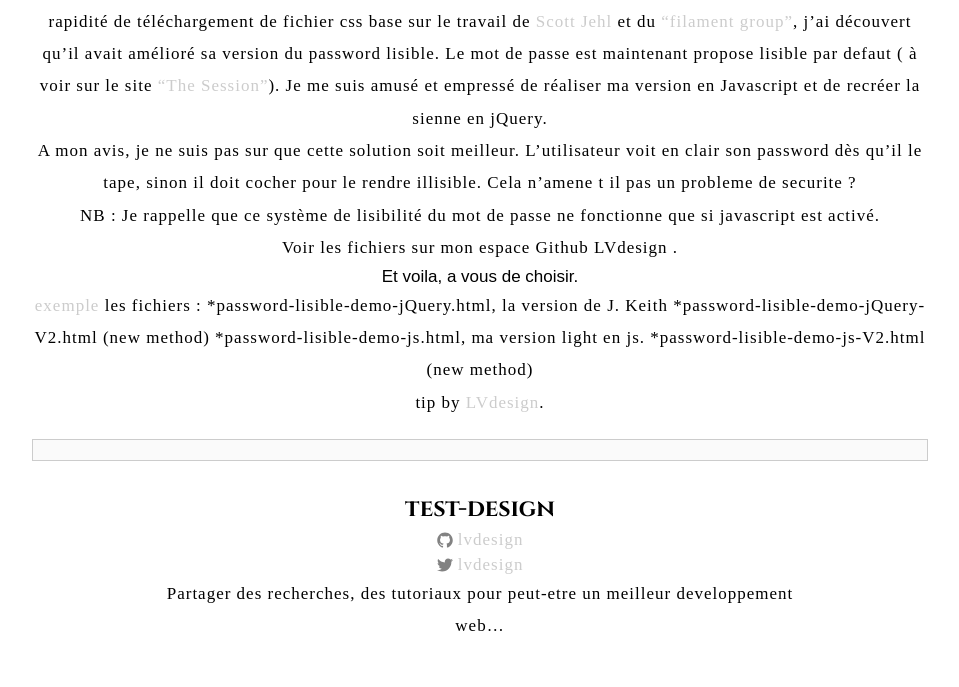
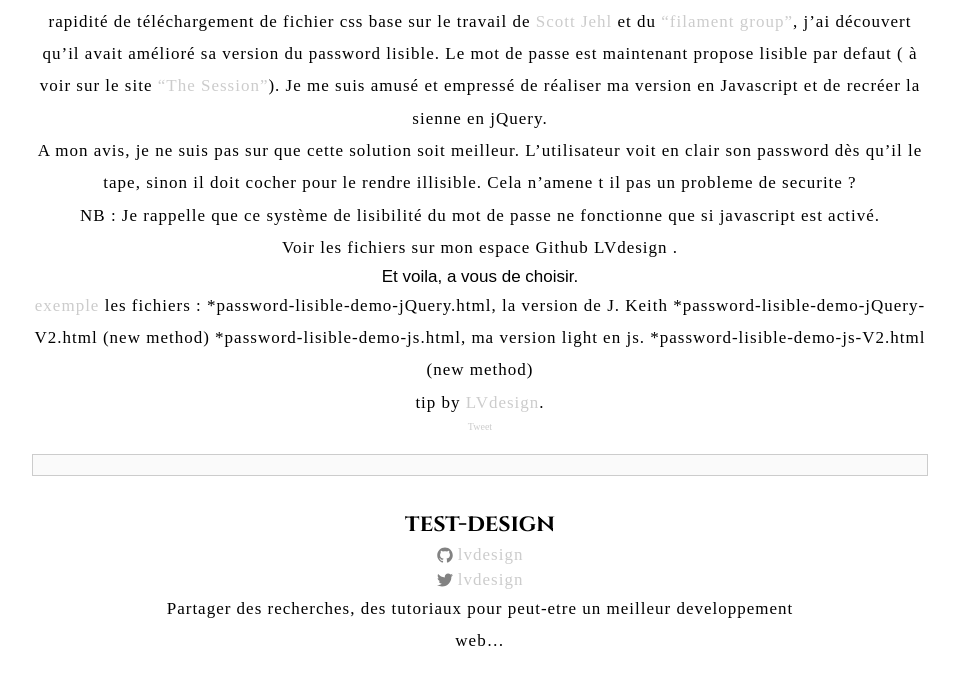
Before and after one commit to lvdesign/tips, a Jekyll site: the page built from _posts/2015-04-16-mot-de-passe-update.md, in a window 1280 px wide. Shown: the part 609-1296 px from the top of the page, without its empty margins (160-1119 px from the left). Built offline with Jekyll 4.4.1, drawn with Linux system fonts in a browser that asks for light colours; nearby versions of some CDN libraries; Markdown is read by kramdown in place of the engine named in the settings; comment, search, counter and statistics services are not loaded.

Commit message:
tweet
ajoutTweeeeeter

```diff
--- a/_layouts/post.html
+++ b/_layouts/post.html
@@ -11,6 +11,10 @@
   <article class="post-content">
     {{ content }}
     <p>tip by <a href="{{ page.posts-attribution-link }}">{{ page.posts-attribution }}</a>.</p>
+   <div class="Tweettweet">
+   <a href="https://twitter.com/share" class="twitter-share-button" data-via="lvdesign" data-count="none">Tweet</a>
+   <script>!function(d,s,id){var js,fjs=d.getElementsByTagName(s)[0],p=/^http:/.test(d.location)?'http':'https';if(!d.getElementById(id)){js=d.createElement(s);js.id=id;js.src=p+'://platform.twitter.com/widgets.js';fjs.parentNode.insertBefore(js,fjs);}}(document, 'script', 'twitter-wjs');</script>
+   </div>
 
 
    <footer>
@@ -32,6 +36,6 @@
   <noscript>Please enable JavaScript to view the <a href="https://disqus.com/?ref_noscript" rel="nofollow">comments powered by Disqus.</a></noscript>
   {% endif %}
   </footer>
-   </article>
+     </article>
 
 </div>
```
